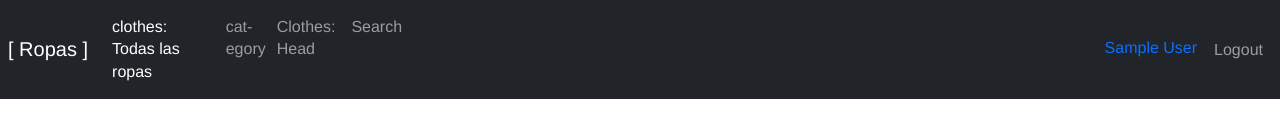
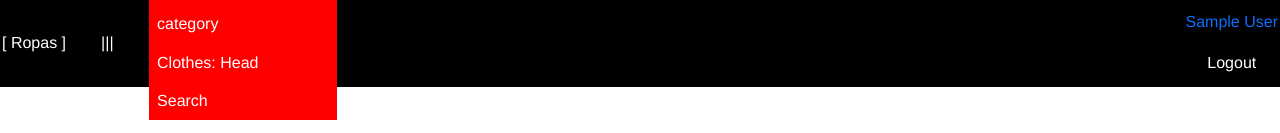
Before and after one commit to PedroDavidDD/fake-store, a React (Vite) app: page /clothes in a window 1280 px wide. Shown: the top 133 px of the page. Built offline with nearby package versions, Linux system fonts and the light colour scheme; no server answers; sample sign-in values are in the browser's storage.

Commit message:
[UPD-estructurando el navBar]

```diff
--- a/src/fakeStore/components/ProductCard.jsx
+++ b/src/fakeStore/components/ProductCard.jsx
@@ -10,6 +10,7 @@ export const ProductCard = ({
     price,
     rating
  }) => {
+
   const heroImageUrl = image;
 
   return (
--- /dev/null
+++ b/src/style/components/StyledNavbar.js
@@ -0,0 +1,38 @@
+import styled from "styled-components";
+import { theme } from "../theme";
+
+// export const StyledBtnInfo = styled(Link)`
+export const StyledNavbar = styled.nav`
+    display: flex;
+    align-items: center;
+    justify-content: center;
+    width: 100%;
+    height: 87px;
+    background-color: ${theme.colors.common.black};
+    color: #fff;
+    padding: 2px;
+    :hover{
+    }
+`
+
+export const StyledNavbarMenu = styled.div`
+    display: block;
+    width: 7em;
+    height: auto;
+    background-color: ${theme.colors.common.black};
+    text-align: center;
+    cursor: pointer;
+    :hover{
+        color: ${theme.colors.primary.main};
+    }
+`
+
+export const StyledNavbarCollapse = styled.div`
+    background: red;
+    display: flex;
+    align-items: center;
+    justify-content: center;
+    flex-direction: row;
+    width: 20%
+
+`
--- a/src/style/theme/index.js
+++ b/src/style/theme/index.js
@@ -12,7 +12,7 @@ export const theme = {
       body: "#16232b",
     },
     primary: {
-      main: "#55F3FF",
+      main: "#FF2E3A",
       contrast: "#000",
     },
     grey: {
--- a/src/ui/components/Navbar.jsx
+++ b/src/ui/components/Navbar.jsx
@@ -1,6 +1,7 @@
 import { useContext } from 'react';
 import { Link, NavLink, useNavigate } from 'react-router-dom';
 import { AuthContext } from '../../auth/context/AuthContext';
+import { StyledNavbar, StyledNavbarCollapse, StyledNavbarMenu } from '../../style/components/StyledNavbar';
 // import { AuthContext } from '../../auth/context/AuthContext';
 
 
@@ -18,10 +19,8 @@ export const Navbar = () => {
         logout();
     }
 
-
     return (
-        <nav
-            className="navbar navbar-expand-sm navbar-dark bg-dark p-2">
+        <StyledNavbar>
 
             <Link
                 className="navbar-brand"
@@ -30,7 +29,11 @@ export const Navbar = () => {
                 [ Ropas ]
             </Link>
 
-            <div className="navbar-collapse">
+            <StyledNavbarMenu className="navbar-menu">
+                |||
+            </StyledNavbarMenu>
+
+            <StyledNavbarCollapse>
                 <div className="navbar-nav">
 
                     <NavLink
@@ -60,7 +63,7 @@ export const Navbar = () => {
                     </NavLink>
 
                 </div>
-            </div>
+            </StyledNavbarCollapse>
 
             <div className="navbar-collapse collapse w-100 order-3 dual-collapse2 d-flex justify-content-end">
                 <ul className="navbar-nav ml-auto">
@@ -78,6 +81,6 @@ export const Navbar = () => {
 
                 </ul>
             </div>
-        </nav>
+        </StyledNavbar>
     )
 }
```
